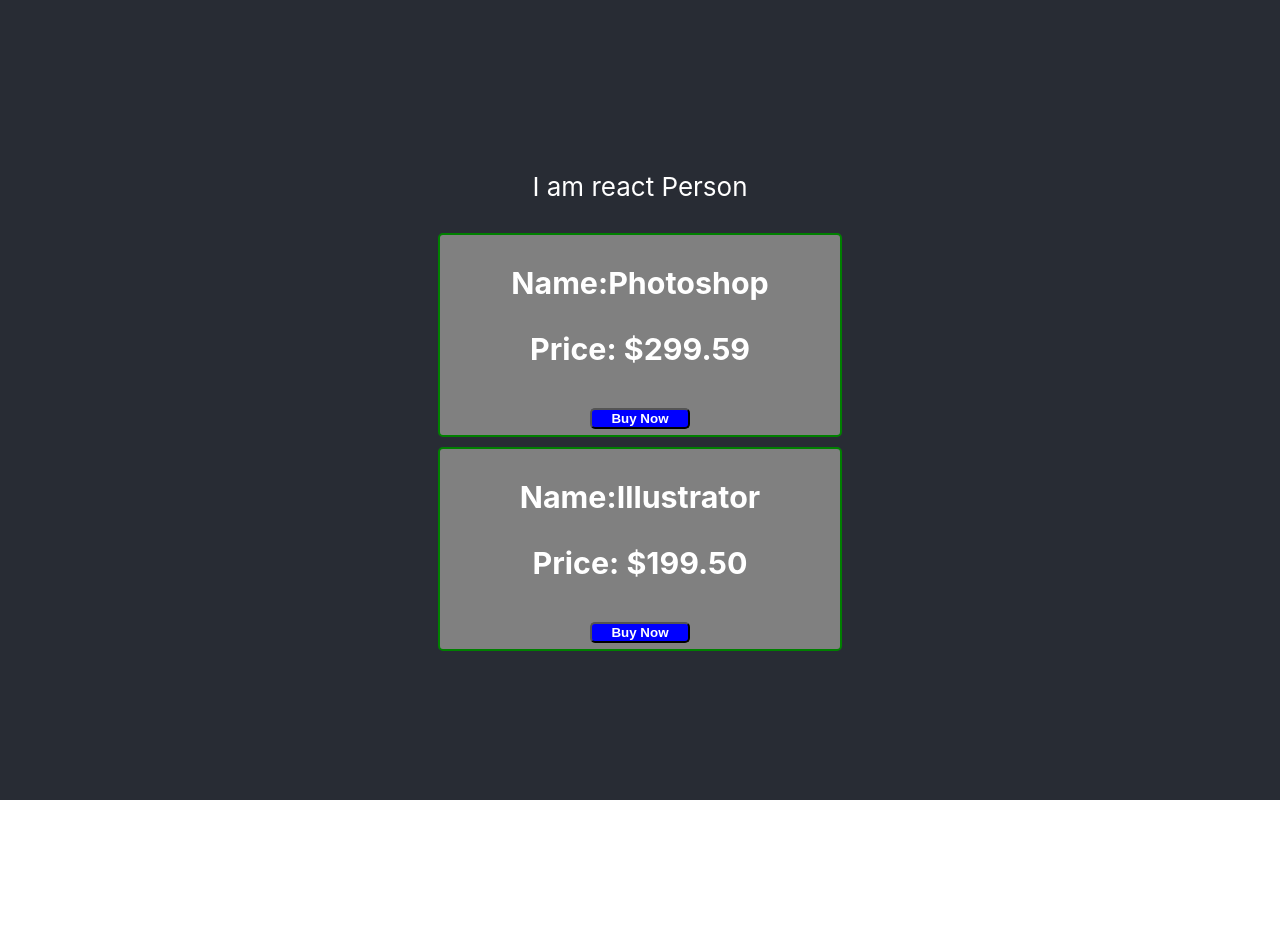
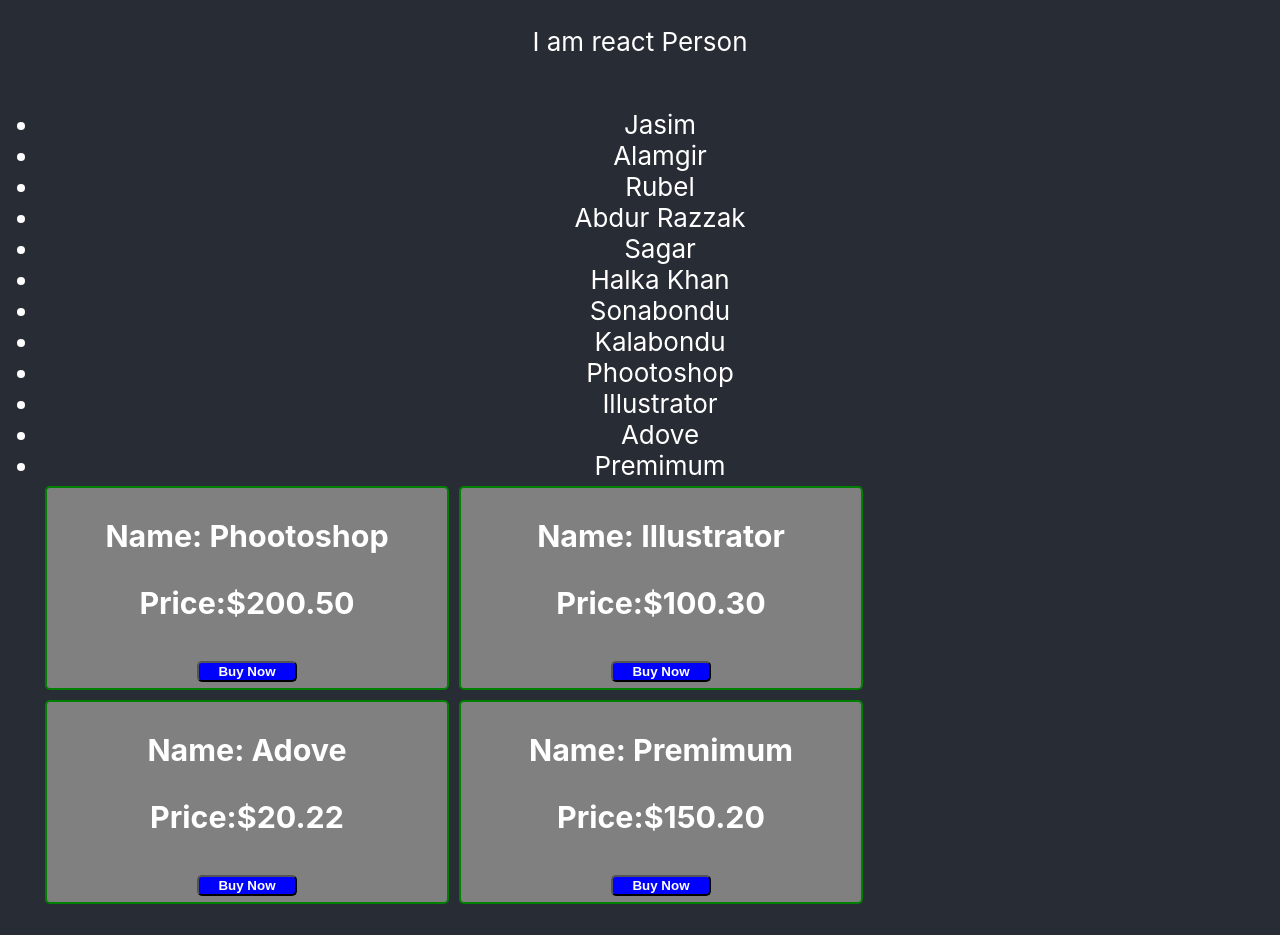
Before and after one commit to jasimuddin123/final-react-js, a React (Create React App) app: page / in a window 1280 px wide. Before the commit the page ends 800 px from the top, so only its background shows below. Built offline with nearby package versions, Linux system fonts and the light colour scheme.

Commit message:
Create multiple components from an array of objects

```diff
--- a/src/App.js
+++ b/src/App.js
@@ -3,11 +3,14 @@
 import './App.css';
 
 function App() {
-  const nayoks =['Jasim', 'Zahid Iqbal', 'Bapparaz', 'Sonabondu']
+
+  const nayoks =['Jasim','Alamgir', 'Rubel','Abdur Razzak', 'Sagar', 'Halka Khan','Sonabondu','Kalabondu']
   const products =[
-    {name:'Photoshop', price:'$299.59'},
-    {name:'Illustrator', price:'$199.50'},
-    {name:'Adobe', price:'$100.20'}
+
+    {name:'Phootoshop', price:'$200.50'},
+    {name:'Illustrator', price:'$100.30'},
+    {name:'Adove', price:'$20.22'},
+    {name:'Premimum', price:'$150.20'}
 
   ]
   return (
@@ -15,8 +18,23 @@
       <header className="App-header">
         <p> I am react Person </p>
 
-      <Product product={products[0]}></Product>
-      <Product product={products[1]}></Product>
+        <ul>
+          {
+            nayoks.map(nayok =><li>{nayok}</li>)
+          }
+          {
+            products.map(product =><li>{product.name}</li>)
+          }
+
+          {
+            products.map(pd=><Product product={pd}></Product>)
+          }
+
+        </ul>
+
+
+
+
 
 
 
@@ -43,11 +61,11 @@
     width:'100px',
     fontWeight:'bold'
   }
-  const {name, price} = props.product;
+const {name, price} = props.product;
   return(
     <div style={productStyle}>
-      <h3>Name:{name}</h3>
-      <h3>Price: {price} </h3>
+      <h3>Name: {name}</h3>
+      <h3>Price:{price} </h3>
       <button style={btnStyle}>Buy Now</button>
     </div>
   )
```
